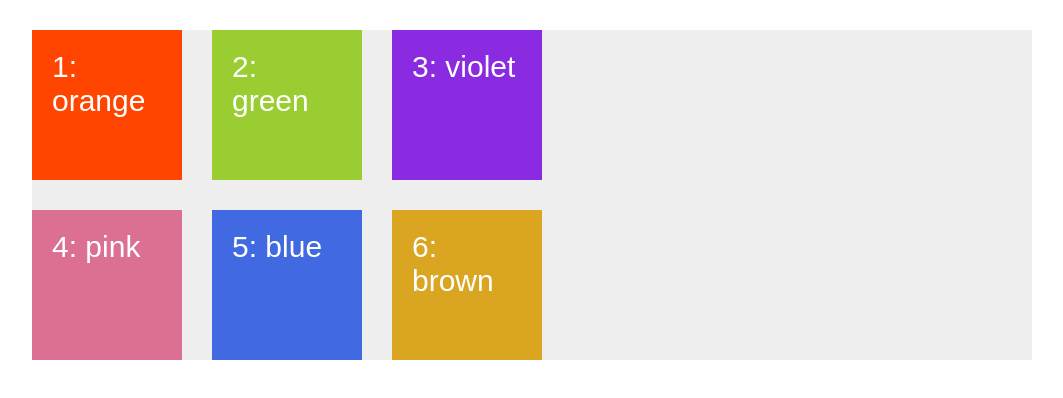
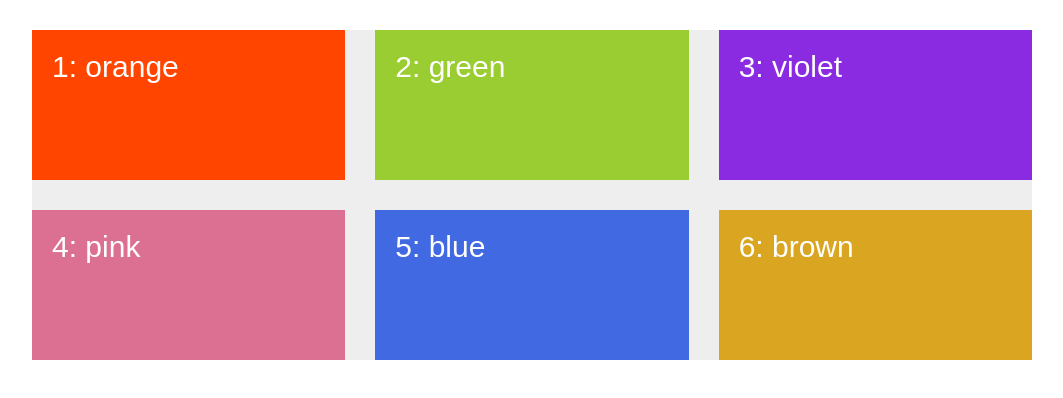
Before and after one commit to AhmedHelalAhmed/grid-layouts, a website: page index.html in a window 1280 px wide. Shown: the whole page, without its empty margins (108-1171 px from the left). Drawn offline with nearby package versions, Linux system fonts and the light colour scheme; files that its build step writes are made by us from their sources.

Commit message:
✨ fr unit

```diff
--- a/sass/main.scss
+++ b/sass/main.scss
@@ -3,13 +3,22 @@
   width: 1000px;
   margin: 30px auto;
   display: grid;
-  grid-template-rows: 150px 150px; // height
-  grid-template-columns: 150px 150px 150px; // width
+  grid-template-rows: repeat(2, 150px); // height
+  // grid-template-columns: repeat(2, 150px) 1fr; // width
+  // grid-template-columns: repeat(3, 1fr); // width
+  // grid-template-columns: 1fr 3fr 3fr; // width
+  // grid-template-columns: 50% 1fr 1fr; // width
+  // grid-template-columns: 50% 1fr 2fr; // width
+
+  grid-template-columns: repeat(3, 1fr); // width
 
   // grid-row-gap: 30px;
   // grid-column-gap: 50px;
 
   grid-gap: 30px;
+  // grid-gap: 80px;
+  // height: 1000px;
+  // grid-template-rows: repeat(2, 1fr); // height
 }
 
 .item {
```
